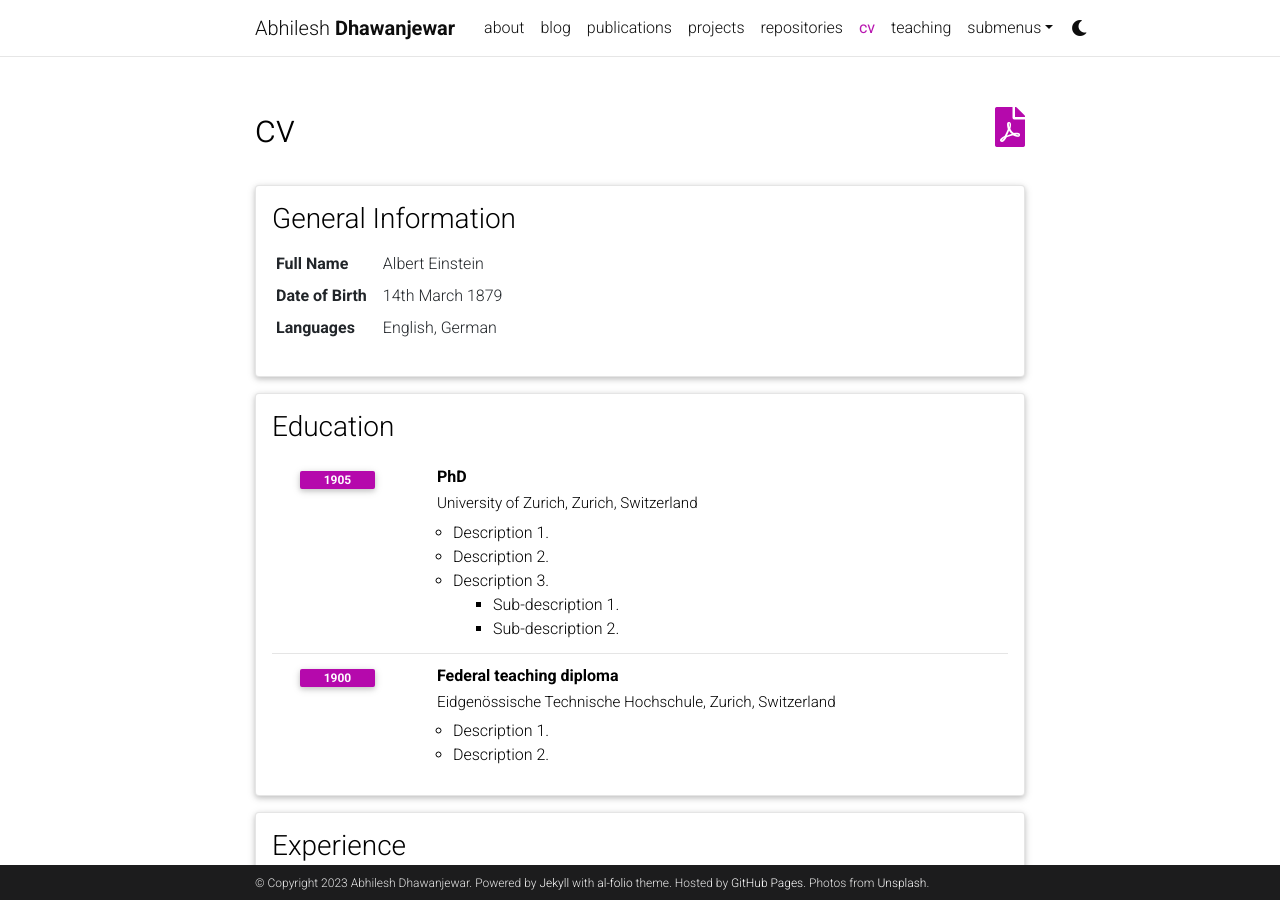
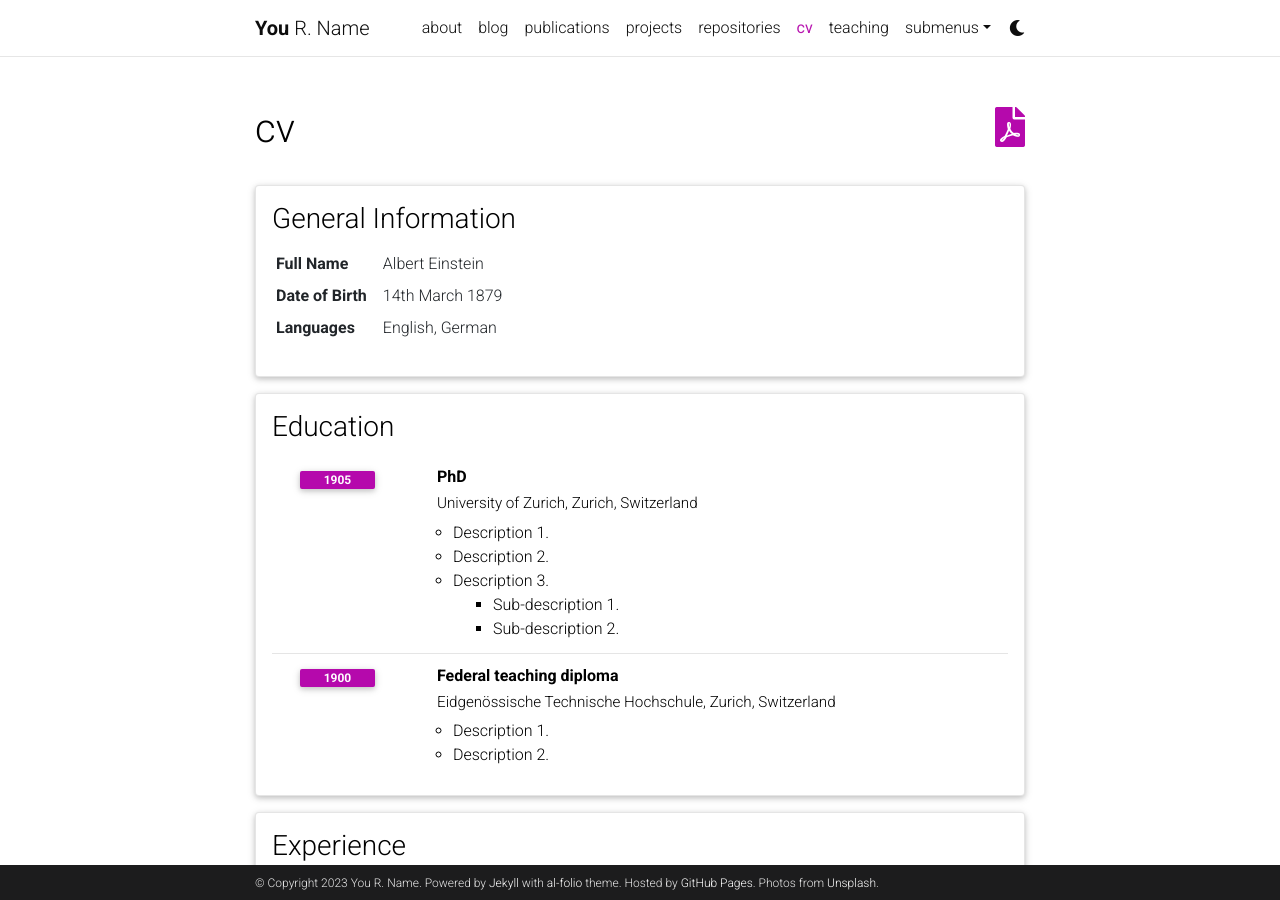
Before and after one commit to abhilesh/abhilesh.github.io, a Jekyll site: the page built from _pages/cv.md, in a window 1280 px wide and 900 px high. Built offline with Jekyll 4.4.1, drawn with Linux system fonts in a browser that asks for light colours; full-size pictures stand in for the smaller copies a plugin makes; comment, search, counter and statistics services are not loaded; a style sheet for code colours, icons or effects is not loaded.

Commit message:
chore(template): merge template changes :up:

```diff
--- a/_config.yml
+++ b/_config.yml
@@ -3,10 +3,10 @@
 # -----------------------------------------------------------------------------
 
 title: blank # the website title (if blank, full name will be used instead)
-first_name: Abhilesh
-middle_name:
-last_name: Dhawanjewar
-email: a.dhawanjewar@ucl.ac.uk
+first_name: You
+middle_name: R.
+last_name: Name
+email: you@example.com
 description: > # the ">" symbol means to ignore newlines until "footer_text:"
   A simple, whitespace theme for academics. Based on [*folio](https://github.com/bogoli/-folio) design.
 footer_text: >
@@ -18,8 +18,8 @@ keywords: jekyll, jekyll-theme, academic-website, portfolio-website  # add your
 lang: en # the language of your site (for example: en, fr, cn, ru, etc.)
 icon: ⚛️  # the emoji used as the favicon (alternatively, provide image name in /assets/img/)
 
-url: https://abhilesh.github.io # the base hostname & protocol for your site
-baseurl: # the subpath of your site, e.g. /blog/
+url: https://alshedivat.github.io # the base hostname & protocol for your site
+baseurl: /al-folio # the subpath of your site, e.g. /blog/
 last_updated: false # set to true if you want to display last updated in the footer
 impressum_path:  # set to path to include impressum link in the footer, use the same path as permalink in a page, helps to conform with EU GDPR
 
@@ -71,13 +71,13 @@ og_image: # The site-wide (default for all links) Open Graph preview image
 # Social integration
 # -----------------------------------------------------------------------------
 
-github_username: abhilesh # your GitHub user name
+github_username: # your GitHub user name
 gitlab_username: # your GitLab user name
 twitter_username: # your Twitter handle
 mastodon_username: # your mastodon instance+username in the format instance.tld/@username
-linkedin_username: abhilesh-dhawanjewar # your LinkedIn user name
+linkedin_username: # your LinkedIn user name
 telegram_username: # your Telegram user name
-scholar_userid: KmALIboAAAAJ # your Google Scholar ID
+scholar_userid: # your Google Scholar ID
 semanticscholar_id: # your Semantic Scholar ID
 whatsapp_number: # your WhatsApp number (full phone number in international format. Omit any zeroes, brackets, or dashes when adding the phone number in international format.)
 orcid_id: # your ORCID ID
--- a/_includes/header.html
+++ b/_includes/header.html
@@ -8,13 +8,13 @@
           <a class="navbar-brand title font-weight-lighter" href="{{ site.baseurl }}/">
             {%- if site.title == "blank" -%}
               {%- if site.first_name -%}
-                {{- site.first_name -}}&nbsp;
+                <span class="font-weight-bold">{{- site.first_name -}}&nbsp;</span>
               {%- endif -%}
               {%- if site.middle_name -%}
                 {{- site.middle_name -}}&nbsp;
               {%- endif -%}
               {%- if site.last_name -%}
-                <span class="font-weight-bold">{{- site.last_name -}}&nbsp;</span>
+                {{- site.last_name -}}
               {%- endif -%}
             {%- else -%}
               {{- site.title -}}
--- a/_layouts/about.html
+++ b/_layouts/about.html
@@ -6,7 +6,7 @@ layout: default
       <div class="post">
         <header class="post-header">
           <h1 class="post-title">
-           {% if site.title == "blank" -%}{{ site.first_name }} {{ site.middle_name }} <span class="font-weight-bold">{{ site.last_name }}</span>{%- else -%}{{ site.title }}{%- endif %}
+           {% if site.title == "blank" -%}<span class="font-weight-bold">{{ site.first_name }}</span> {{ site.middle_name }} {{ site.last_name }}{%- else -%}{{ site.title }}{%- endif %}
           </h1>
           <p class="desc">{{ page.subtitle }}</p>
         </header>
```
Also changed, not shown: _pages/about.md (+2 -2 lines), _pages/cv.md (+1 -1 lines).
